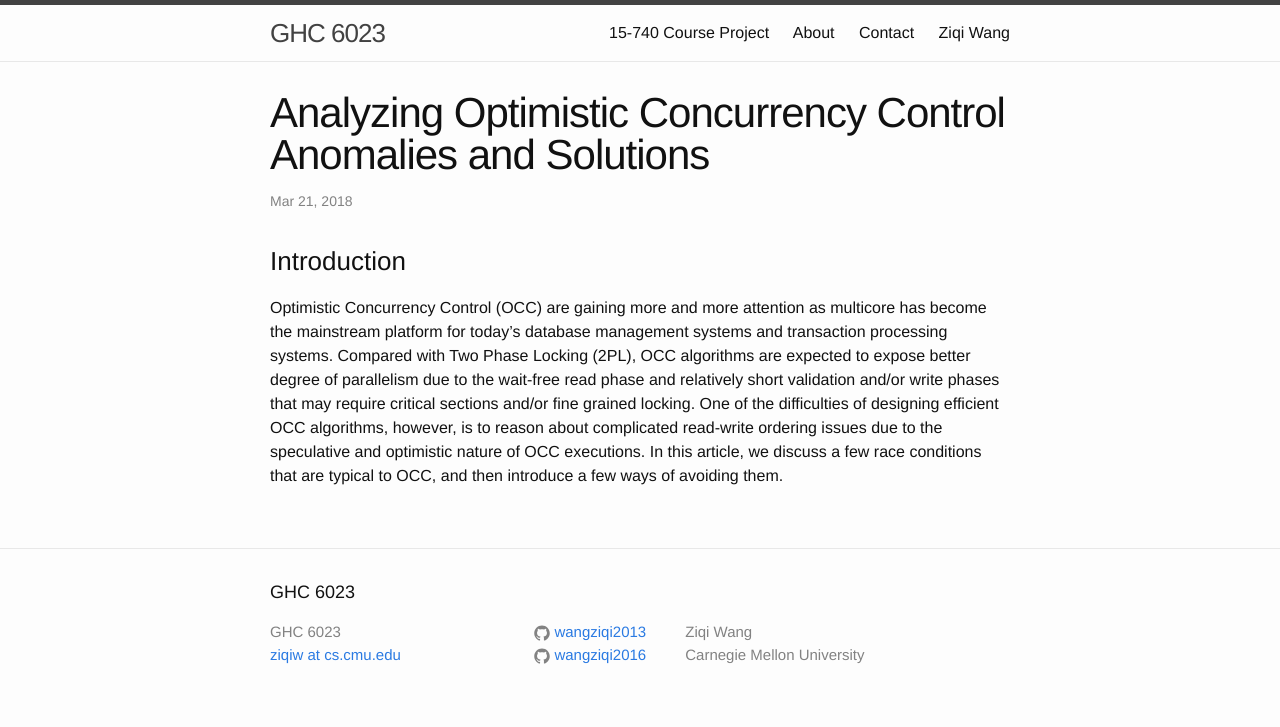
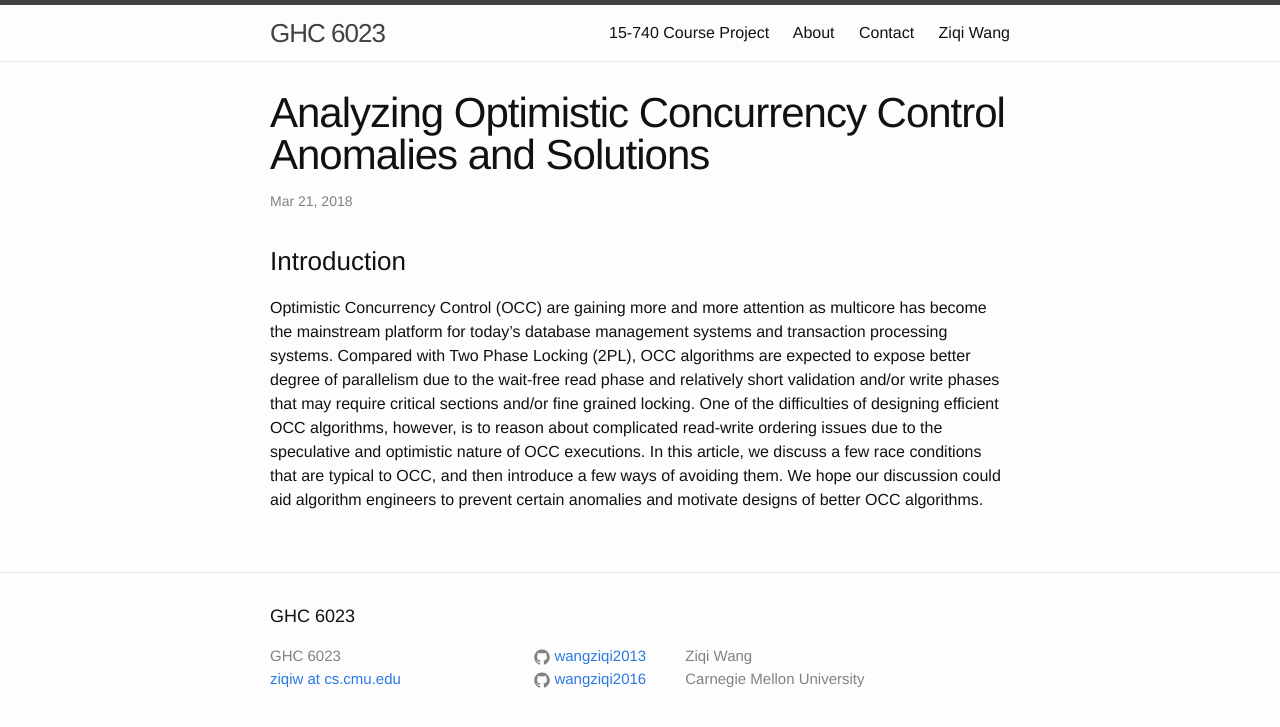
Before and after one commit to wangziqi2013/wangziqi2013.github.io, a Jekyll site: the page built from _posts/2018-03-21-Analyzing-OCC-Anomalies-and-Solutions.markdown, in a window 1280 px wide. Shown: the top 727 px of the page. Built offline with Jekyll 4.4.1, drawn with Linux system fonts in a browser that asks for light colours.

Commit message:
Finish first paragraph

```diff
--- a/_posts/2018-03-21-Analyzing-OCC-Anomalies-and-Solutions.markdown
+++ b/_posts/2018-03-21-Analyzing-OCC-Anomalies-and-Solutions.markdown
@@ -16,4 +16,5 @@ validation and/or write phases that may require critical sections and/or fine gr
 One of the difficulties of designing efficient OCC algorithms, however, is to reason about complicated
 read-write ordering issues due to the speculative and optimistic nature of OCC executions.
 In this article, we discuss a few race conditions that are typical to OCC, and then introduce
-a few ways of avoiding them.
+a few ways of avoiding them. We hope our discussion could aid algorithm engineers to prevent
+certain anomalies and motivate designs of better OCC algorithms.
```
